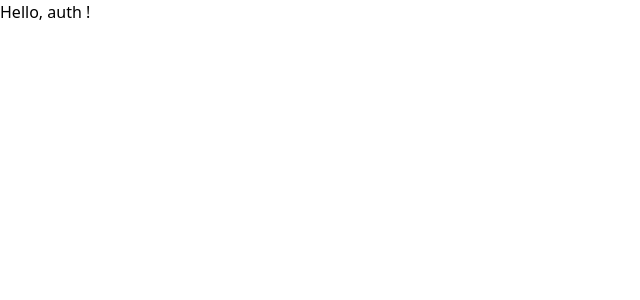
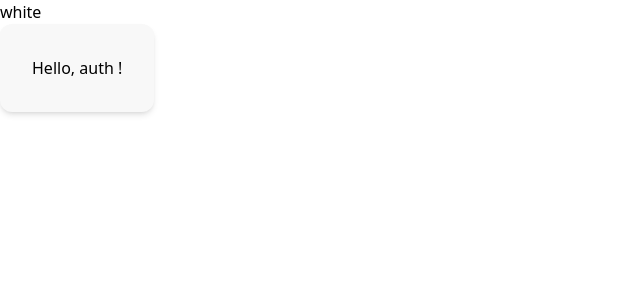
Before and after one commit to Fixeroni/Fixeroni, a React (Vite) app in the folder client/: page /artisan/auth/login in a window 1280 px wide. Shown: the top 300 px of the page, without its empty margins (0-640 px from the left). Built offline with nearby package versions, Linux system fonts and the light colour scheme.

Commit message:
feat: integrate AuthHoverCard into AuthLayout for enhanced authentication UI

```diff
--- /dev/null
+++ b/client/src/components/shared/AuthHoverCard.tsx
@@ -0,0 +1,11 @@
+import { ReactNode } from "react"
+
+function AuthHoverCard({children}: {children: ReactNode}) {
+  return (
+    <article className="bg-[#F8F8F8] md:p-8 p-4 shadow-md hover:shadow-xl transition duration-300 rounded-xl w-fit h-fit">
+        {children}
+    </article>
+  )
+}
+
+export default AuthHoverCard
--- a/client/src/components/shared/AuthLayout.tsx
+++ b/client/src/components/shared/AuthLayout.tsx
@@ -7,9 +7,7 @@ function AuthLayout({children}: {children: ReactNode}) {
       <article className='h-1/4'></article>
       <article className='h-3/4 bg-white'></article>
 
-        <article className='absolute left-0 right-0 top-0 bottom-0'>
-          {children}
-        </article>
+      {children}
     </article>
   )
 }
--- a/client/src/routes/artisan/auth/login/index.tsx
+++ b/client/src/routes/artisan/auth/login/index.tsx
@@ -1,5 +1,6 @@
 import { createFileRoute } from '@tanstack/react-router'
 import AuthLayout from '../../../../components/shared/AuthLayout'
+import AuthHoverCard from '../../../../components/shared/AuthHoverCard'
 
 export const Route = createFileRoute('/artisan/auth/login/')({
   component: RouteComponent,
@@ -7,8 +8,10 @@ export const Route = createFileRoute('/artisan/auth/login/')({
 
 function RouteComponent() {
   return (
-    <AuthLayout>
-      <h2>Hello, auth !</h2>
+    <AuthLayout>white
+      <AuthHoverCard>
+        <h2>Hello, auth !</h2>
+      </AuthHoverCard>
     </AuthLayout>
   )
 }
```
